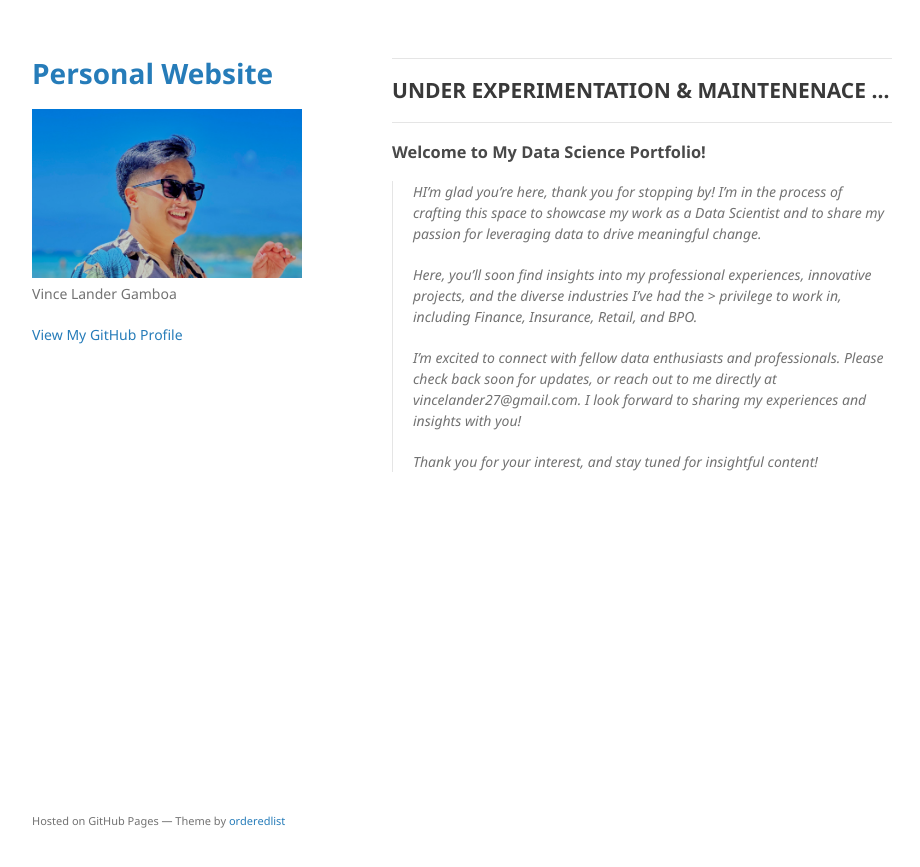
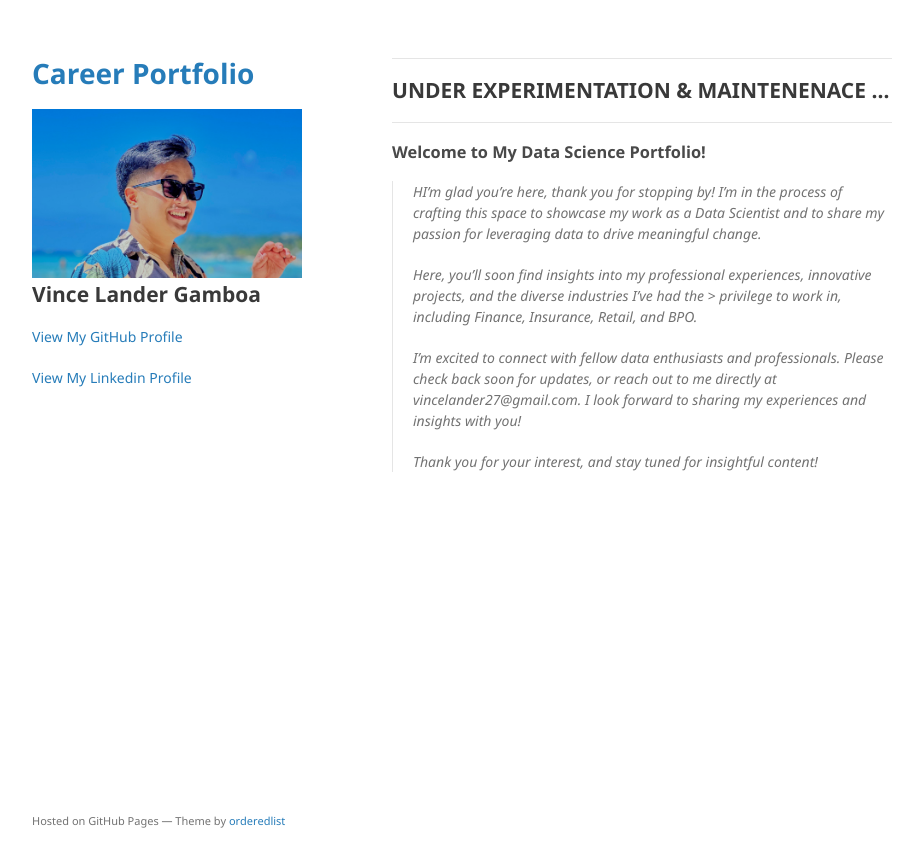
Before and after one commit to vincelander/vincelander.github.io, a Jekyll site: the page built from index.md, in a window 1280 px wide. Shown: the top 867 px of the page, without its empty margins (178-1098 px from the left). Built offline with Jekyll 4.4.1, drawn with Linux system fonts in a browser that asks for light colours.

Commit message:
update view and details

```diff
--- a/_config.yml
+++ b/_config.yml
@@ -1,4 +1,4 @@
-title: Personal Website
+title: Career Portfolio
 logo: /assets/img/logo.jpg
 description: Vince Lander Gamboa
 show_downloads: false
--- a/_layouts/default.html
+++ b/_layouts/default.html
@@ -21,7 +21,7 @@
           <img src="{{site.logo | relative_url}}" alt="Logo" />
         {% endif %}
 
-        <p>{{ site.description | default: site.github.project_tagline }}</p>
+        <h2>{{ site.description | default: site.github.project_tagline }}</h2>
 
         {% if site.github.is_project_page %}
         <p class="view"><a href="{{ site.github.repository_url }}">View the Project on GitHub <small>{{ site.github.repository_nwo }}</small></a></p>
@@ -38,6 +38,8 @@
           <li><a href="{{ site.github.repository_url }}">View On <strong>GitHub</strong></a></li>
         </ul>
         {% endif %}
+
+        <p class="view"><a href="https://www.linkedin.com/in/vince-lander-gamboa">View My Linkedin Profile</a></p>
       </header>
       <section>
 
```
